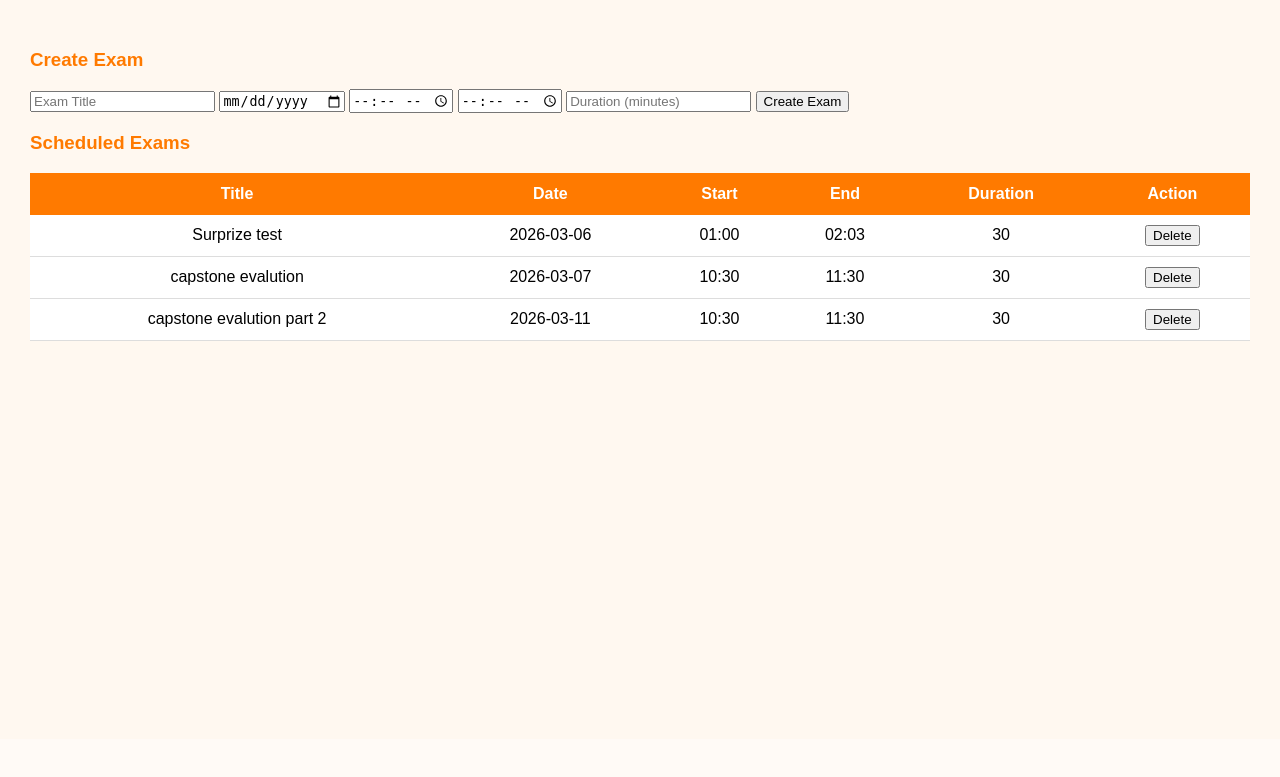
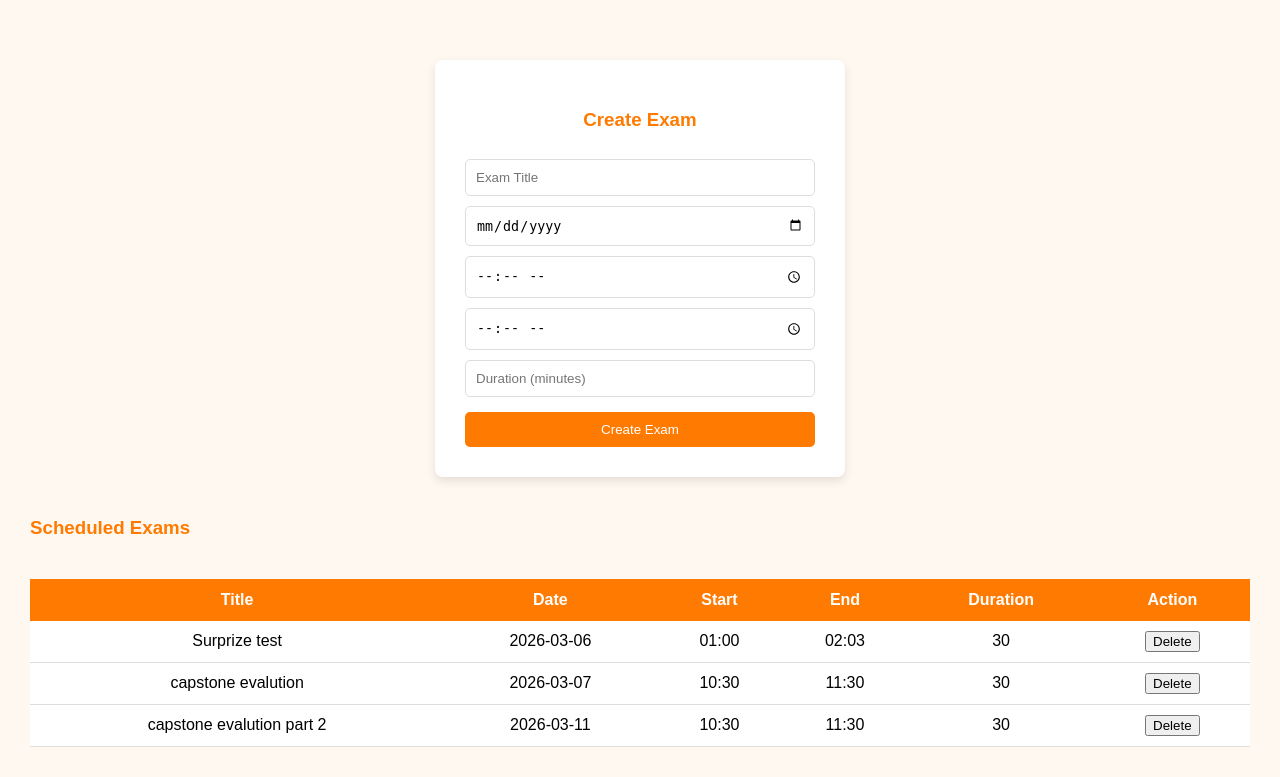
Before and after one commit to Mushfiqur00/online-exam-system, a Flask app: page /admin-dashboard in a window 1280 px wide. Shown: the part 61-838 px from the top of the page. Before the commit the page ends 402 px from the top, so only its background shows below. Run offline with Flask 3, Linux system fonts and the light colour scheme; the visitor is signed in with stand-in values (Sample User, id 1); data comes from the database, SQL or seed files in the repository; both versions use the stored data as it was after the commit.

Commit message:
aligning forms in center

```diff
--- a/templates/admin_dashboard.html
+++ b/templates/admin_dashboard.html
@@ -1,21 +1,106 @@
 {% extends "layout.html" %}
 {% block body %}
 
+<style>
+    .center-box {
+        display: flex;
+        justify-content: center;
+        margin-top: 30px;
+    }
+
+    .card {
+        background: white;
+        padding: 30px;
+        width: 350px;
+        border-radius: 8px;
+        box-shadow: 0 4px 10px rgba(0, 0, 0, 0.1);
+    }
+
+    .card h3 {
+        text-align: center;
+        color: #ff7a00;
+    }
+
+    .card form {
+        display: flex;
+        flex-direction: column;
+    }
+
+    .card input {
+        padding: 10px;
+        margin-top: 10px;
+        border: 1px solid #ddd;
+        border-radius: 5px;
+    }
+
+    .card button {
+        margin-top: 15px;
+        padding: 10px;
+        background: #ff7a00;
+        color: white;
+        border: none;
+        border-radius: 5px;
+        cursor: pointer;
+    }
+
+    .card button:hover {
+        background: #e66a00;
+    }
+
+    table {
+        width: 100%;
+        border-collapse: collapse;
+        margin-top: 40px;
+        background: white;
+    }
+
+    th {
+        background: #ff7a00;
+        color: white;
+        padding: 12px;
+    }
+
+    td {
+        padding: 10px;
+        text-align: center;
+        border-bottom: 1px solid #ddd;
+    }
+
+    tr:hover {
+        background: #fff0e6;
+    }
+</style>
+
+
+<div class="center-box">
+
     <div class="card">
         <h3>Create Exam</h3>
+
         <form action="/create-exam" method="POST">
+
             <input type="text" name="title" placeholder="Exam Title" required>
+
             <input type="date" name="exam_date" required>
+
             <input type="time" name="start_time" required>
+
             <input type="time" name="end_time" required>
+
             <input type="number" name="duration" placeholder="Duration (minutes)" required>
+
             <button type="submit">Create Exam</button>
+
         </form>
     </div>
 
-<h3>Scheduled Exams</h3>
+</div>
+
+
+<h3 style="color:#ff7a00;margin-top:40px;">Scheduled Exams</h3>
 
 <table>
+
     <tr>
         <th>Title</th>
         <th>Date</th>
@@ -27,18 +112,22 @@
 
     {% for exam in exams %}
     <tr>
+
         <td>{{ exam.title }}</td>
         <td>{{ exam.exam_date }}</td>
         <td>{{ exam.start_time }}</td>
         <td>{{ exam.end_time }}</td>
         <td>{{ exam.duration }}</td>
+
         <td>
             <a href="/delete-exam/{{ exam.id }}">
                 <button>Delete</button>
             </a>
         </td>
+
     </tr>
     {% endfor %}
+
 </table>
 
 {% endblock %}
```
Also changed, not shown: templates/login.html (+59 -0 lines), database.db. Lines whose indentation alone changed are shown as unchanged.
